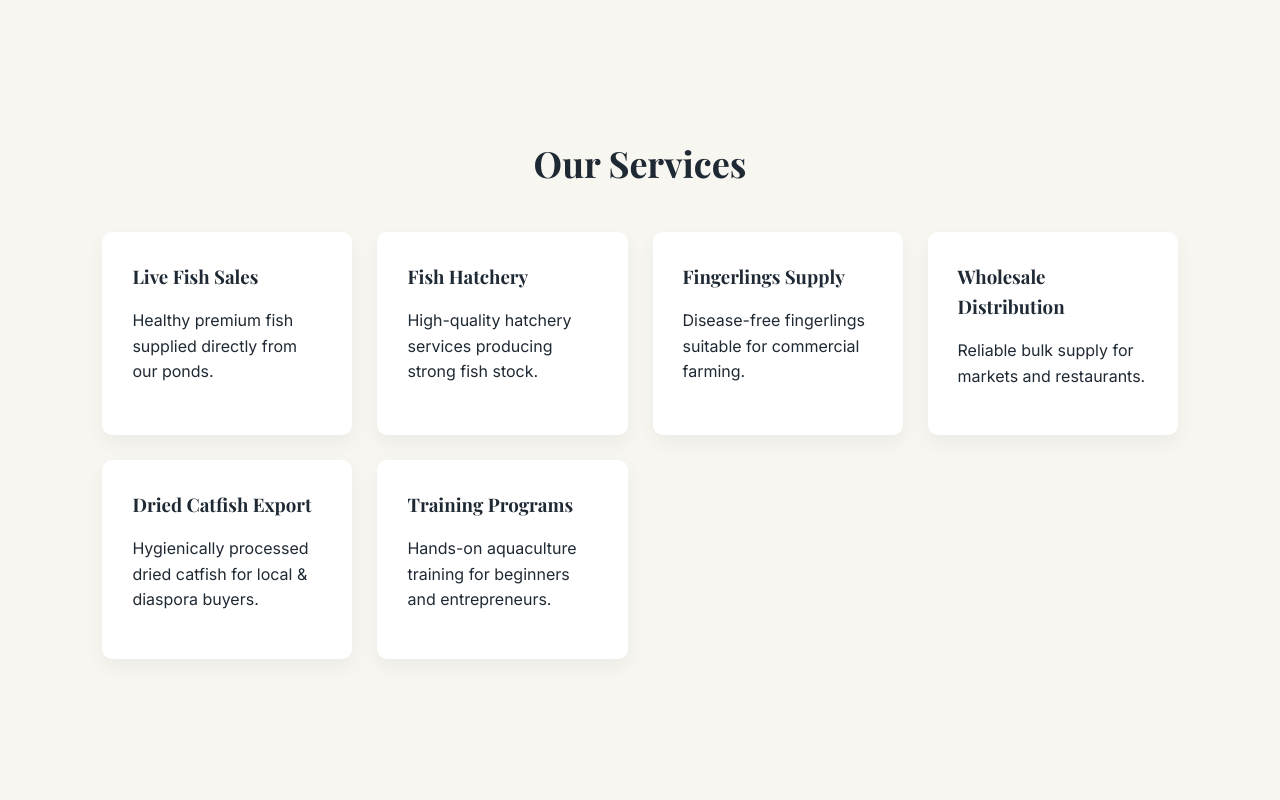
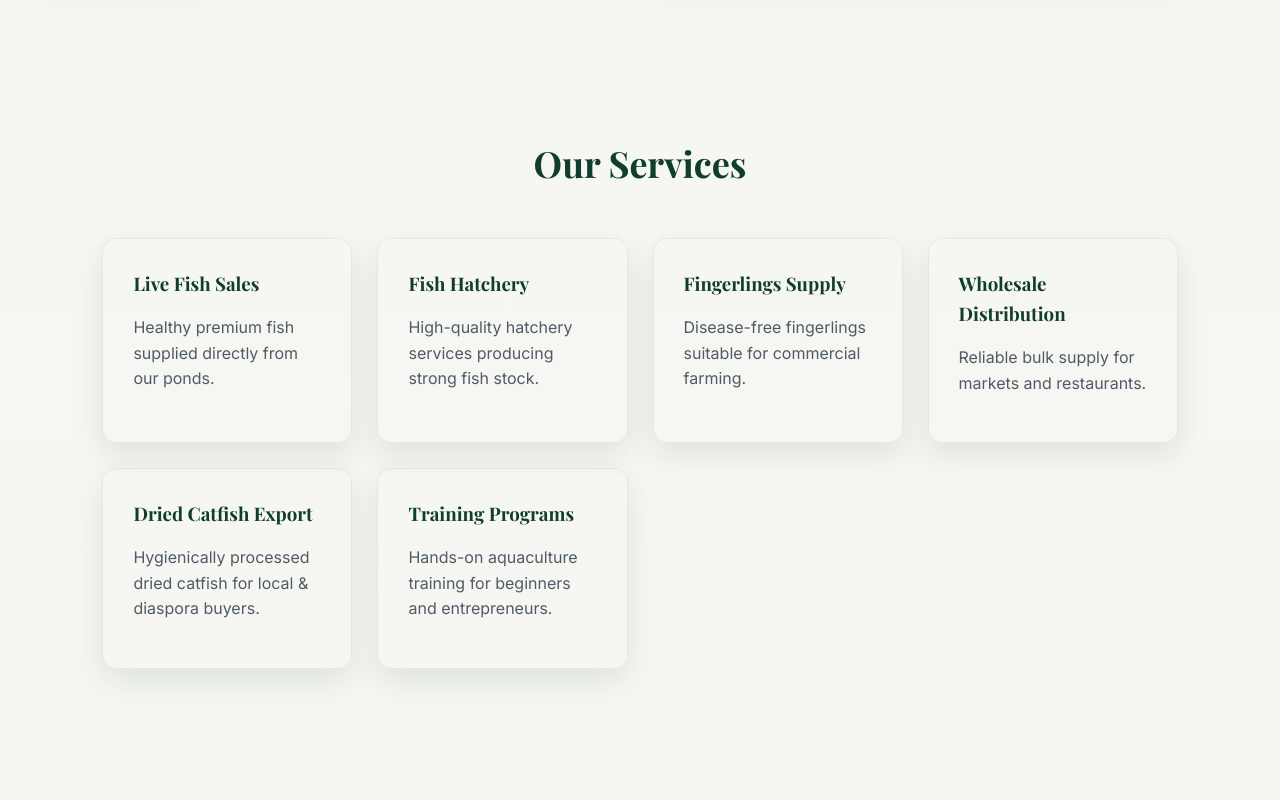
Before and after one commit to jMkwendy45/Rotf-FISH-FARM, a plain HTML site: page index.html in a window 1280 px wide. Shown: the part 620-1420 px from the top of the page. Drawn offline with nearby package versions, Linux system fonts and the light colour scheme.

Commit message:
first commit

```diff
--- a/index.html
+++ b/index.html
@@ -15,7 +15,7 @@
       body {
         margin: 0;
         font-family: "Inter", sans-serif;
-        background: #f8f6f1;
+        background: linear-gradient(180deg, #f8f6f1 0%, #f2f7f4 100%);
         color: #1f2933;
         line-height: 1.6;
       }
@@ -76,6 +76,8 @@
         grid-template-columns: 1fr 1fr;
         align-items: center;
         gap: 40px;
+        background: radial-gradient(circle at 10% 10%, rgba(46, 125, 50, 0.08), transparent 45%);
+        border-radius: 0 0 28px 28px;
       }
 
       .hero-badge {
@@ -116,12 +118,20 @@
       .hero-image img {
         width: 100%;
         border-radius: 12px;
+        box-shadow: 0 20px 45px rgba(15, 61, 46, 0.22);
       }
 
       .section-title {
         text-align: center;
         font-size: 36px;
         margin-bottom: 40px;
+        color: #0f3d2e;
+      }
+
+
+
+      #services .section-title {
+        margin-bottom: 46px;
       }
 
       .services-grid,
@@ -134,16 +144,28 @@
 
       .service-card,
       .product-card {
-        background: white;
         padding: 30px;
-        border-radius: 10px;
-        box-shadow: 0 8px 20px rgba(0, 0, 0, 0.05);
-        transition: 0.3s;
+        border-radius: 14px;
+        border: 1px solid rgba(15, 61, 46, 0.08);
+        box-shadow: 0 12px 30px rgba(15, 61, 46, 0.1);
+        transition: transform 0.3s, box-shadow 0.3s;
       }
 
       .service-card:hover,
       .product-card:hover {
-        transform: translateY(-5px);
+        transform: translateY(-7px);
+        box-shadow: 0 20px 42px rgba(15, 61, 46, 0.18);
+      }
+
+      .service-card h3,
+      .product-card h3 {
+        margin-bottom: 8px;
+        color: #0f3d2e;
+      }
+
+      .service-card p,
+      .product-card p {
+        color: #4f5b67;
       }
 
       .gallery-grid img {
@@ -157,6 +179,7 @@
         text-align: center;
         background: #0f3d2e;
         color: white;
+        box-shadow: 0 -10px 28px rgba(0, 0, 0, 0.08);
       }
 
       .btn-wa {
@@ -174,6 +197,7 @@
         padding: 20px;
         background: #08251c;
         color: white;
+        box-shadow: inset 0 1px 0 rgba(255, 255, 255, 0.08);
       }
 
       @media (max-width: 900px) {
```
